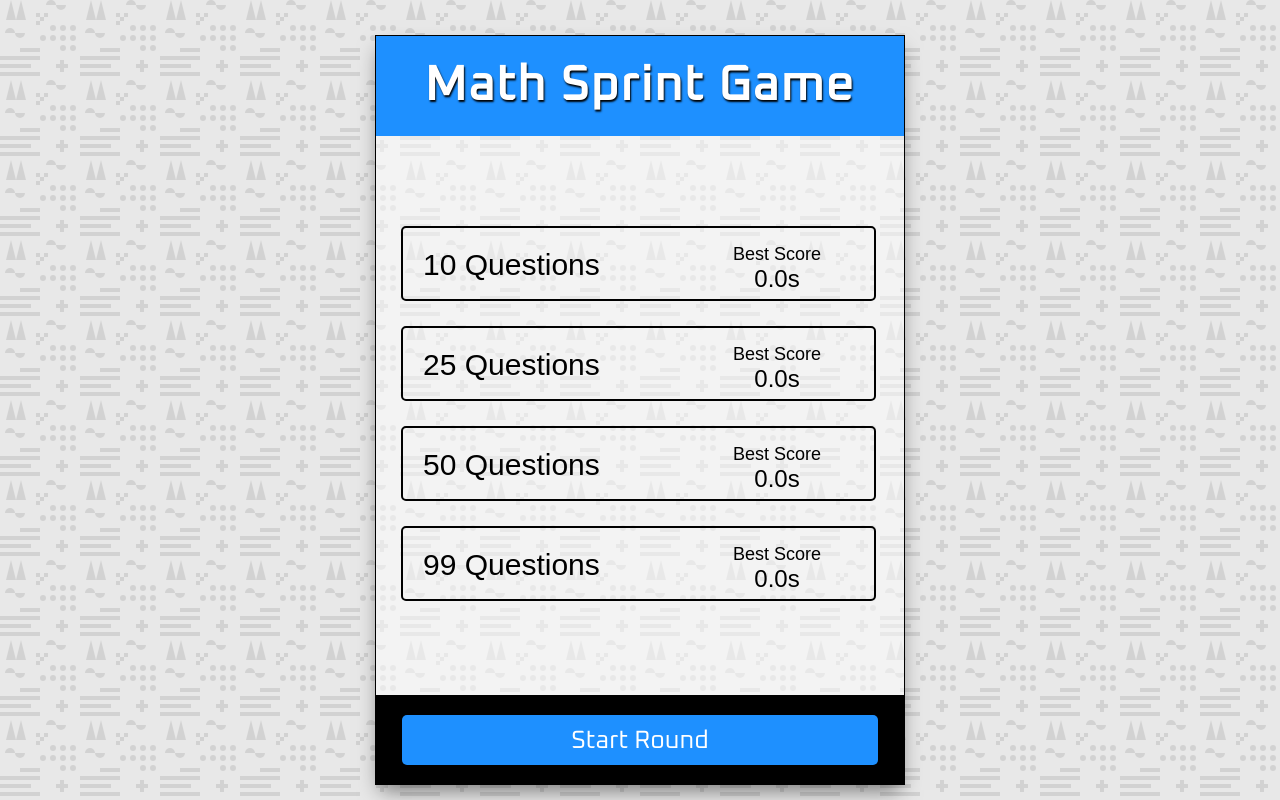
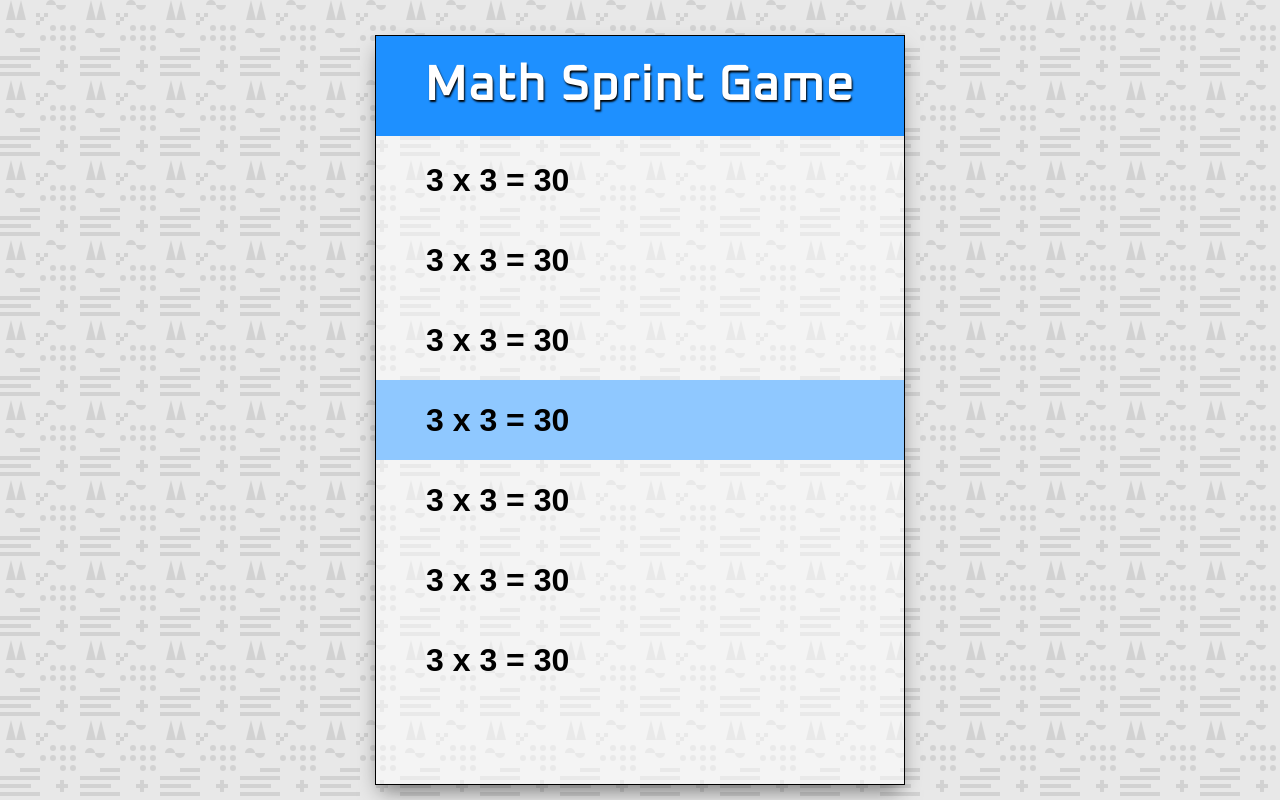
Before and after one commit to Timespike/math-sprint, a plain HTML site: page index.html in a window 1280 px wide. Drawn offline with Linux system fonts and the light colour scheme; a web font is replaced by a local one.

Commit message:
creating game html

```diff
--- a/index.html
+++ b/index.html
@@ -15,7 +15,7 @@
         </div>
 
         <!-- Splash Page -->
-        <div class="card" id="splash-page">
+        <div class="card" id="splash-page" hidden>
             <form id="start-form">
                 <div class="selection-container">
                     <!-- 10 Questions Radio Input -->
@@ -61,6 +61,41 @@
                 </div>
             </form>
         </div>
+
+        <!-- Countdown Page -->
+        <div class="card" id="countdown-page" hidden>
+            <h1 class="countdown">3</h1>
+        </div>
+
+        <!-- Game Page -->
+        <div class="card" id="game-page">
+            <!-- Item Container -->
+            <div class="item-container">
+                <div class="selected-item"></div>
+                <div class="item">
+                    <h1>3 x 3 = 30</h1>
+                </div>
+                <div class="item">
+                    <h1>3 x 3 = 30</h1>
+                </div>
+                <div class="item">
+                    <h1>3 x 3 = 30</h1>
+                </div>
+                <div class="item">
+                    <h1>3 x 3 = 30</h1>
+                </div>
+                <div class="item">
+                    <h1>3 x 3 = 30</h1>
+                </div>
+                <div class="item">
+                    <h1>3 x 3 = 30</h1>
+                </div>
+                <div class="item">
+                    <h1>3 x 3 = 30</h1>
+                </div>
+            </div>
+        </div>
+
     </div>
     <!-- Script -->
     <script src="script.js"></script>
```
